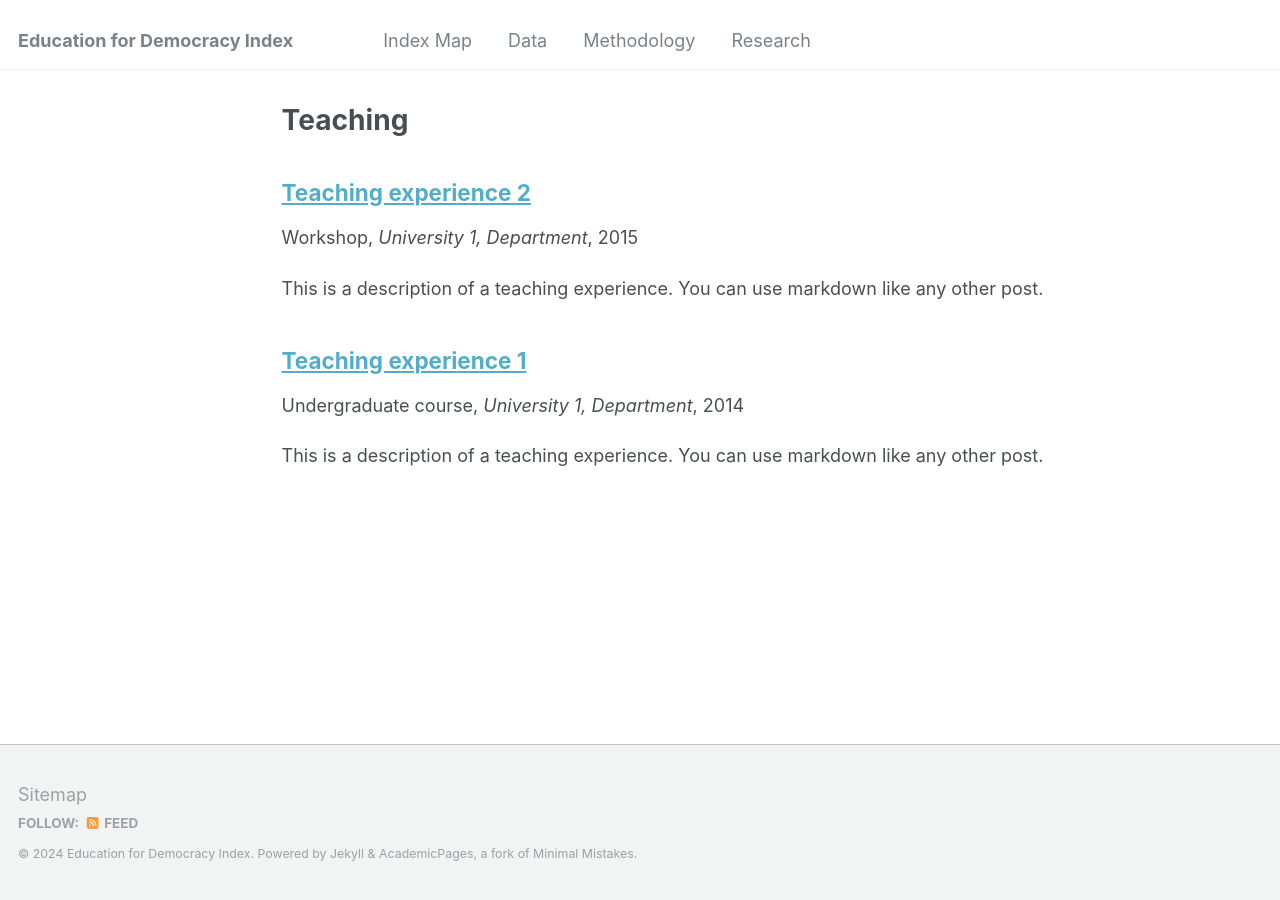
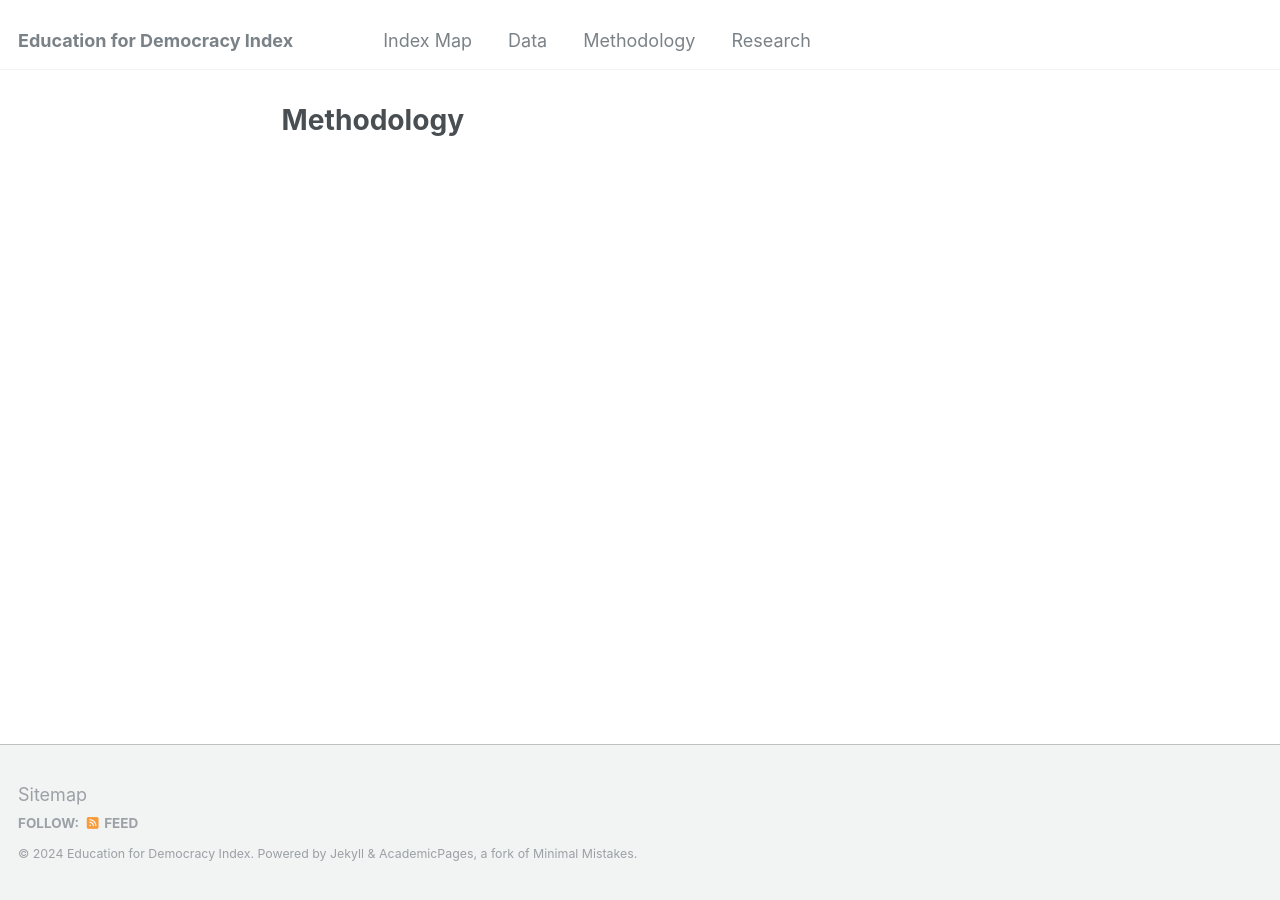
Before and after one commit to educationfordemocracyindex/educationfordemocracyindex.github.io, a Jekyll site: the page built from _pages/teaching.html, in a window 1280 px wide. Built offline with Jekyll 4.4.1, drawn with Linux system fonts in a browser that asks for light colours.

Commit message:
change_teaching_title_to_methods

```diff
--- a/_pages/teaching.html
+++ b/_pages/teaching.html
@@ -1,6 +1,6 @@
 ---
 layout: archive
-title: "Teaching"
+title: "Methodology"
 permalink: /teaching/
 author_profile: true
 ---
--- a/_teaching/2014-spring-teaching-1.md
+++ /dev/null
@@ -1,20 +0,0 @@
----
-title: "Teaching experience 1"
-collection: teaching
-type: "Undergraduate course"
-permalink: /teaching/2014-spring-teaching-1
-venue: "University 1, Department"
-date: 2014-01-01
-location: "City, Country"
----
-
-This is a description of a teaching experience. You can use markdown like any other post.
-
-Heading 1
-======
-
-Heading 2
-======
-
-Heading 3
-======
--- a/_teaching/2015-spring-teaching-2.md
+++ /dev/null
@@ -1,20 +0,0 @@
----
-title: "Teaching experience 2"
-collection: teaching
-type: "Workshop"
-permalink: /teaching/2015-spring-teaching-1
-venue: "University 1, Department"
-date: 2015-01-01
-location: "City, Country"
----
-
-This is a description of a teaching experience. You can use markdown like any other post.
-
-Heading 1
-======
-
-Heading 2
-======
-
-Heading 3
-======
```
